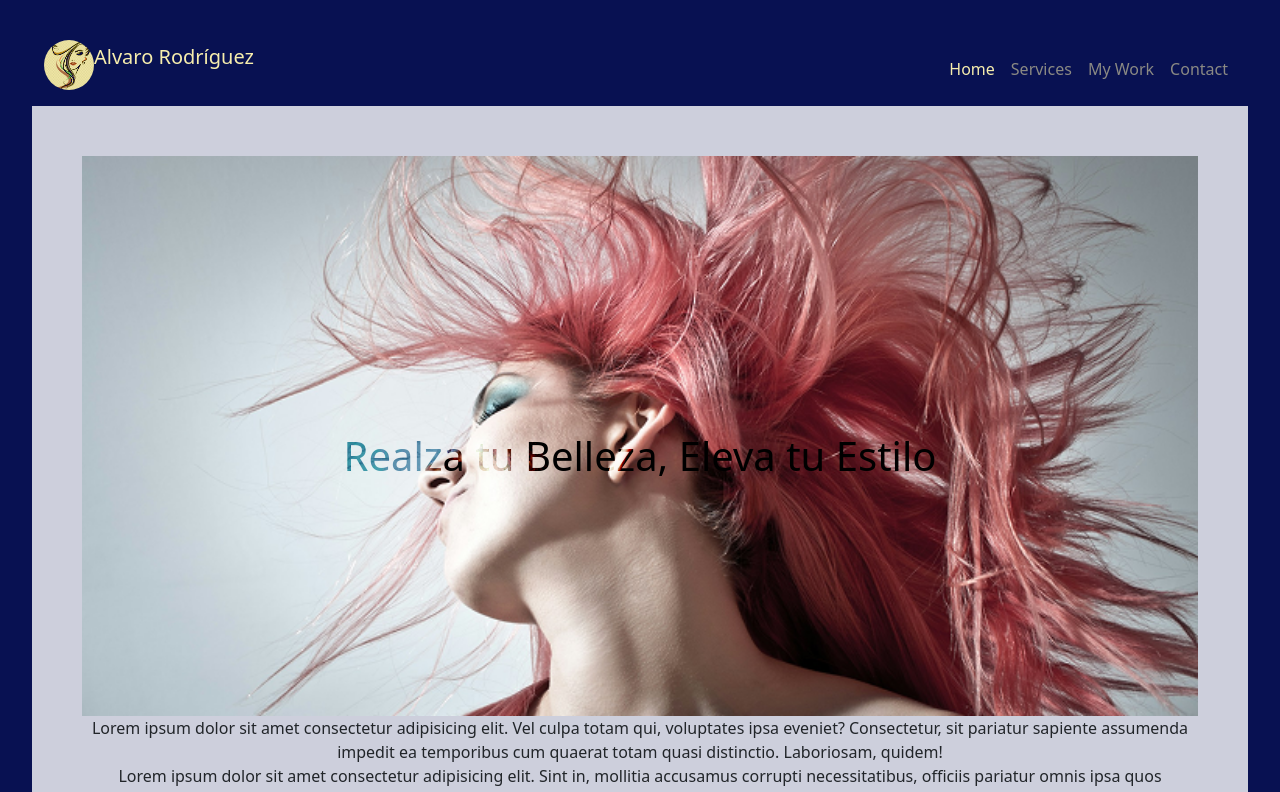
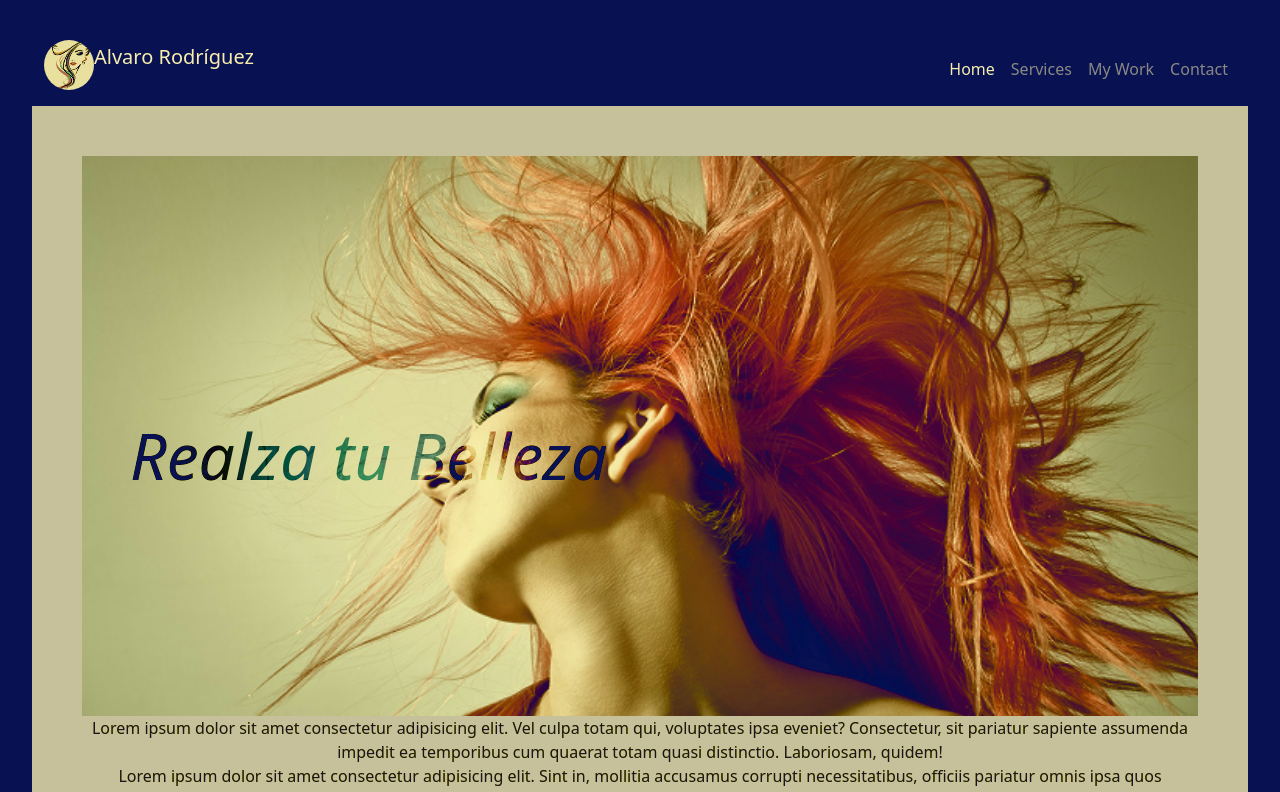
Before and after one commit to AllbaLu/peluqueria, a React (Vite) app: page / in a window 1280 px wide. Shown: the top 792 px of the page. Built offline with nearby package versions, Linux system fonts and the light colour scheme.

Commit message:
added styles

```diff
--- a/src/front/component/home.jsx
+++ b/src/front/component/home.jsx
@@ -8,7 +8,7 @@ import '../../styles/Home.css';
 export const home = () => {
 
     return (
-       <div className="home h-100">
+       <div className="home h-100" style={{mixBlendMode: "difference"}}>
             <div className="img-home"
                 style={{
                     backgroundImage: `url(${pelu})`,
@@ -18,7 +18,7 @@ export const home = () => {
                     width: "100%",
                     minHeight: "70vh",
                     display: "flex",
-                    justifyContent: "center",
+                    justifyContent: "start",
                     alignItems: "center",
                     textAlign: "center",
 
@@ -26,7 +26,9 @@ export const home = () => {
                 }}
                 >
 
-                    <h1 className="text mt-5" style={{mixBlendMode: "color-burn"}} >Realza tu Belleza, Eleva tu Estilo</h1>
+
+                    <h1 className="display-3  mt-5 ms-5 " style={{mixBlendMode: "color-burn"}} ><em><strong> Realza tu Belleza</strong></em></h1>
+
             </div>
 
             <div></div>
```
